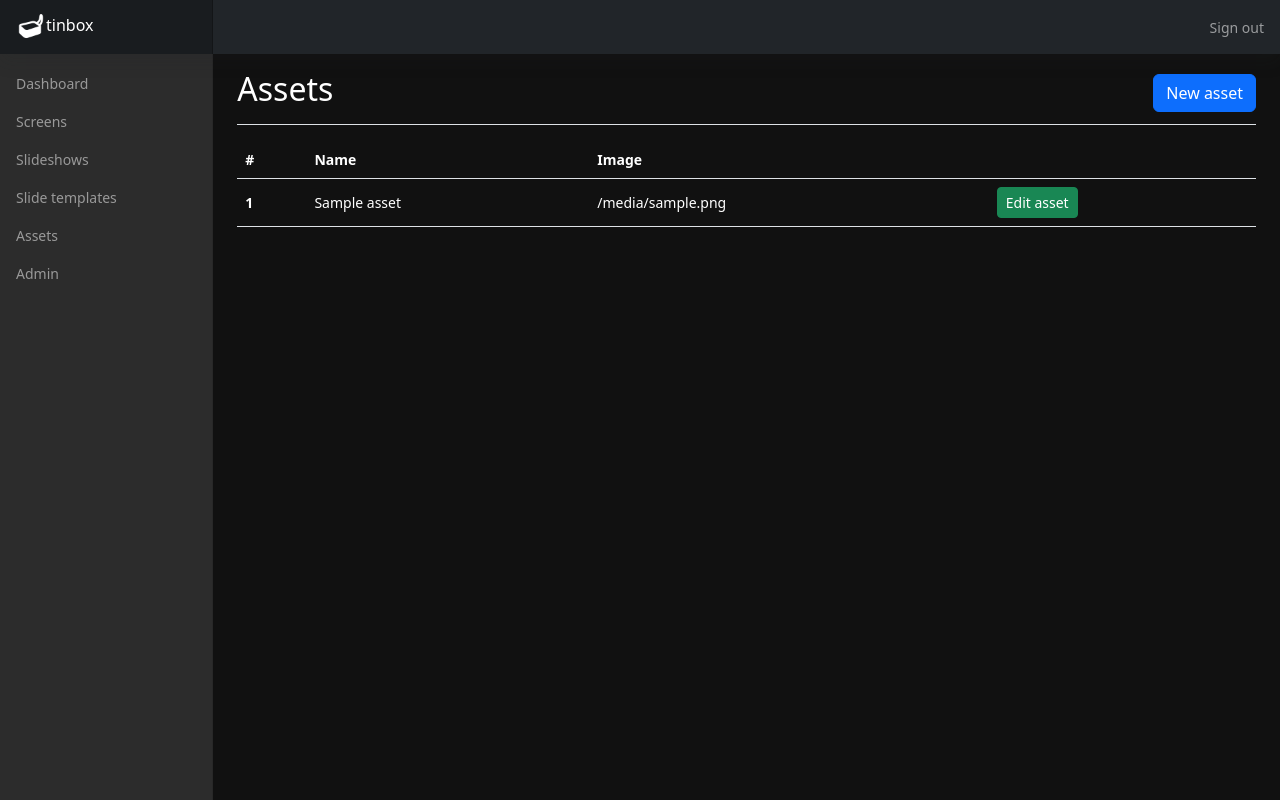
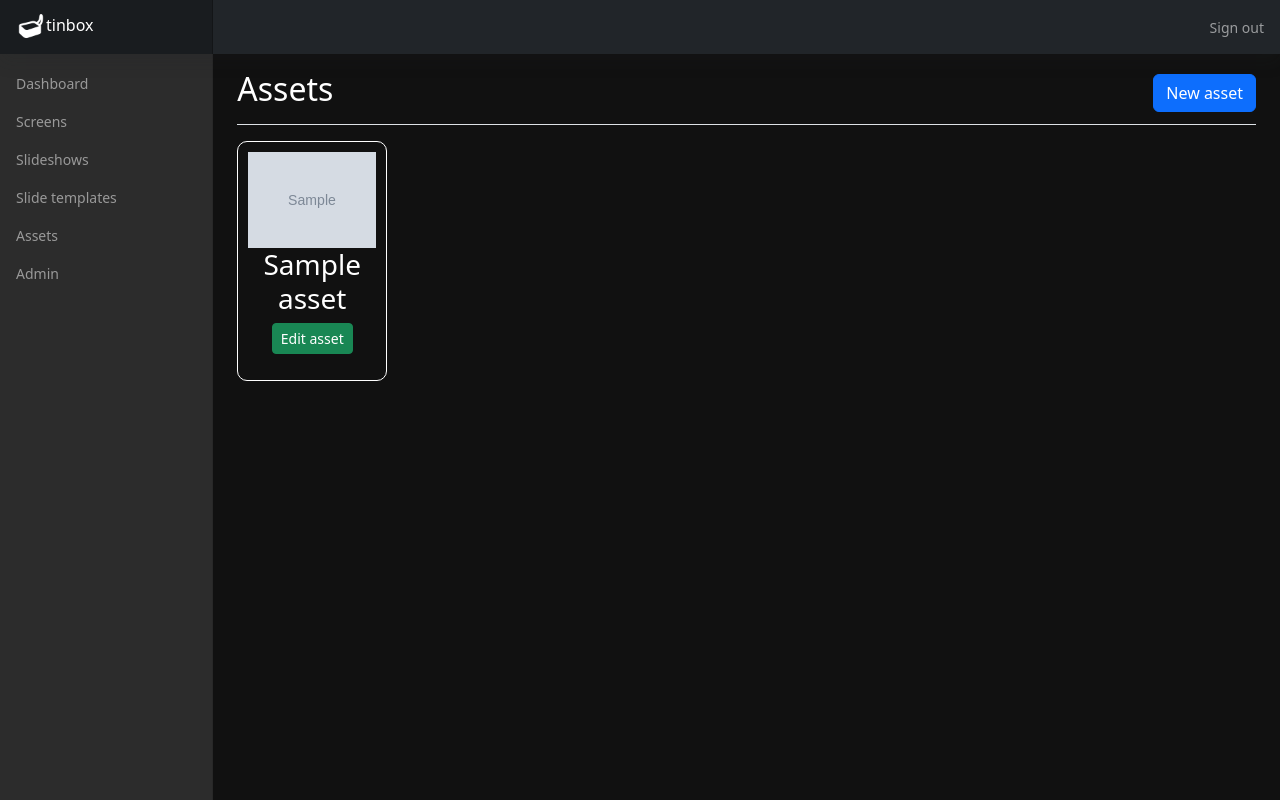
Before and after one commit to gathering/tinbox, a Django app: page /assets in a window 1280 px wide. Run offline with Django 3.2, Linux system fonts and the light colour scheme; a user stored in the database is signed in; tables that the repository leaves empty hold one stand-in row (values such as "Sample post"); grey boxes marked "Sample" are stand-in pictures; some libraries are stand-ins or nearby versions.

Commit message:
feat: Add thumbnails and re-format assets list
Breaks existing assets

```diff
--- a/digitalsignage/admin.py
+++ b/digitalsignage/admin.py
@@ -9,3 +9,4 @@ admin.site.register(Slide)
 admin.site.register(Slideshow, GuardedModelAdmin)
 admin.site.register(SlideTemplates)
 admin.site.register(Screen)
+admin.site.register(Asset)
--- a/digitalsignage/models.py
+++ b/digitalsignage/models.py
@@ -1,6 +1,11 @@
+import os
 from django.db import models
 from django.utils import timezone
+from django.conf import settings
 from datetime import timedelta
+from io import BytesIO
+from PIL import Image as Img
+from django.core.files.uploadedfile import SimpleUploadedFile
 
 def one_month_from_today():
     return timezone.now() + timedelta(days=30)
@@ -72,5 +77,42 @@ class Slide(models.Model):
 class Asset(models.Model):
     name = models.CharField(max_length=200)
     image = models.ImageField(upload_to='images/')
+    thumbnail = models.ImageField(upload_to='thumbs')
     created_on = models.DateTimeField(auto_now_add=True)
     updated_on = models.DateTimeField(auto_now=True)
+
+    def create_thumbnail(self):
+        if not self.image:
+            return
+
+        THUMBNAIL_SIZE = (512, 512)
+        DJANGO_TYPE = self.image.file.content_type
+
+        if DJANGO_TYPE == 'image/jpeg':
+            PIL_TYPE = 'jpeg'
+            FILE_EXTENSION = 'jpg'
+        elif DJANGO_TYPE == 'image/png':
+            PIL_TYPE = 'png'
+            FILE_EXTENSION = 'png'
+
+        image = Img.open(BytesIO(self.image.read()))
+        image.thumbnail(THUMBNAIL_SIZE, Img.LANCZOS)
+
+        temp_handle = BytesIO()
+        image.save(temp_handle, PIL_TYPE)
+        temp_handle.seek(0)
+
+        suf = SimpleUploadedFile(os.path.split(self.image.name)[-1],
+                temp_handle.read(), content_type=DJANGO_TYPE)
+        # Save SimpleUploadedFile into image field
+        self.thumbnail.save(
+            '%s_thumbnail.%s' % (os.path.splitext(suf.name)[0], FILE_EXTENSION),
+            suf,
+            save=False
+        )
+
+
+    def save(self, *args, **kwargs):
+        self.create_thumbnail()
+
+        super().save(*args, **kwargs)
--- a/digitalsignage/templates/assets.html
+++ b/digitalsignage/templates/assets.html
@@ -8,26 +8,19 @@
     <a href="/asset/new" type="button" class="btn btn-primary">New asset</a>
 </div>
 
-<table class="table align-middle">
-    <thead>
-      <tr>
-        <th scope="col">#</th>
-        <th scope="col">Name</th>
-        <th scope="col">Image</th>
-        <th scope="col"></th>
-      </tr>
-    </thead>
-    <tbody>
+  <div class="row">
     {% for asset in assets %}
-      <tr>
-        <th scope="row">{{ asset.id }}</th>
-        <td>{{ asset.name }}</td>
-        <td>{{ asset.image.url }}</td>
-        <td><a href="/asset/{{ asset.id }}" type="button" class="btn btn-success btn-sm">Edit asset</a></td>
-      </tr>
-      {% endfor %}
-    </tbody>
-  </table>
+    <div class="col-sm-3 col-md-2">
+      <div class="thumbnail">
+        <a href="/asset/{{ asset.id }}"><img src="{{ asset.thumbnail.url }}" alt="{{ asset.thumbnail.name }}"></a>
+        <div class="caption">
+          <h3>{{ asset.name }}</h3>
+          <p><a href="/asset/{{ asset.id }}" type="button" class="btn btn-success btn-sm">Edit asset</a></p>
+        </div>
+      </div>
+    </div>
+    {% endfor %}
+  </div>
 
 
 {%endblock%}
--- a/static/css/dashboard.css
+++ b/static/css/dashboard.css
@@ -102,3 +102,17 @@ body {
   input, label {
     color: black;
   }
+
+.thumbnail {
+  padding: 10px;
+  border: 1px #fff solid;
+  -webkit-border-radius: 10px;
+  -moz-border-radius: 10px;
+  border-radius: 10px;
+  text-align: center;
+}
+
+.thumbnail img {
+  max-height: 170px;
+  max-width: 100%;
+}
```
Also changed, not shown: digitalsignage/migrations/0008_asset_thumbnail.py (added), 1 other file.
